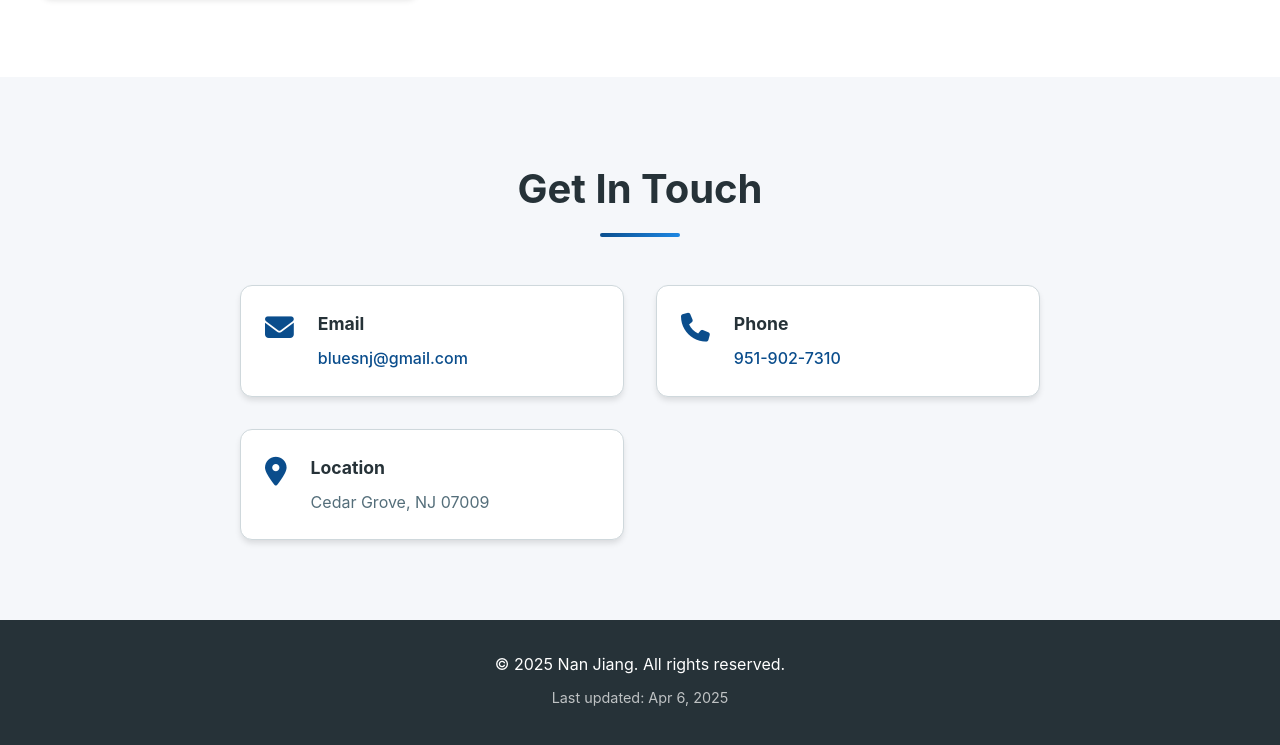
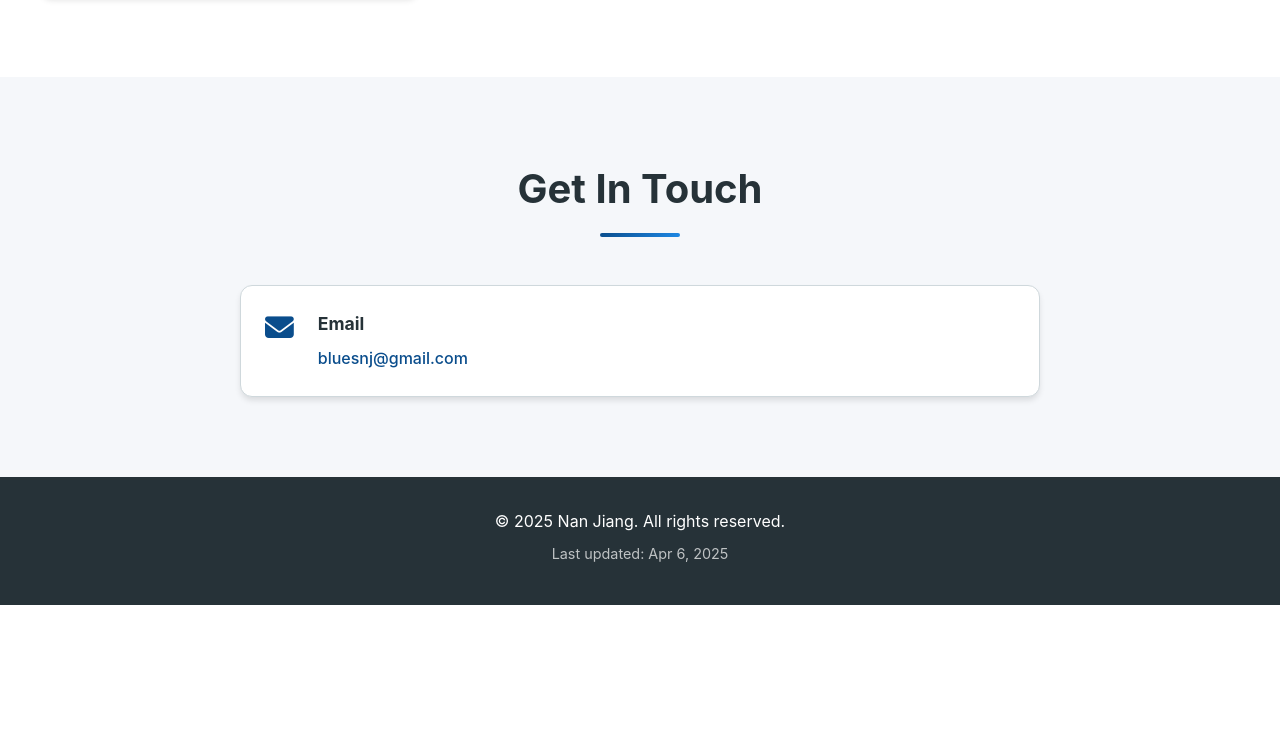
Before and after one commit to nathan-jiang/nathan-jiang.github.io, a plain HTML site: page index.html in a window 1280 px wide. Shown: the part 5105-5850 px from the top of the page. After the commit the page ends 5710 px from the top, so only its background shows below. Drawn offline with Linux system fonts and the light colour scheme.

Commit message:
Update contact section to show email only

```diff
--- a/index.html
+++ b/index.html
@@ -293,20 +293,6 @@
                             <a href="mailto:bluesnj@gmail.com">bluesnj@gmail.com</a>
                         </div>
                     </div>
-                    <div class="contact-item">
-                        <i class="fas fa-phone"></i>
-                        <div>
-                            <h3>Phone</h3>
-                            <a href="tel:+19519027310">951-902-7310</a>
-                        </div>
-                    </div>
-                    <div class="contact-item">
-                        <i class="fas fa-map-marker-alt"></i>
-                        <div>
-                            <h3>Location</h3>
-                            <p>Cedar Grove, NJ 07009</p>
-                        </div>
-                    </div>
                 </div>
             </div>
         </div>
```
